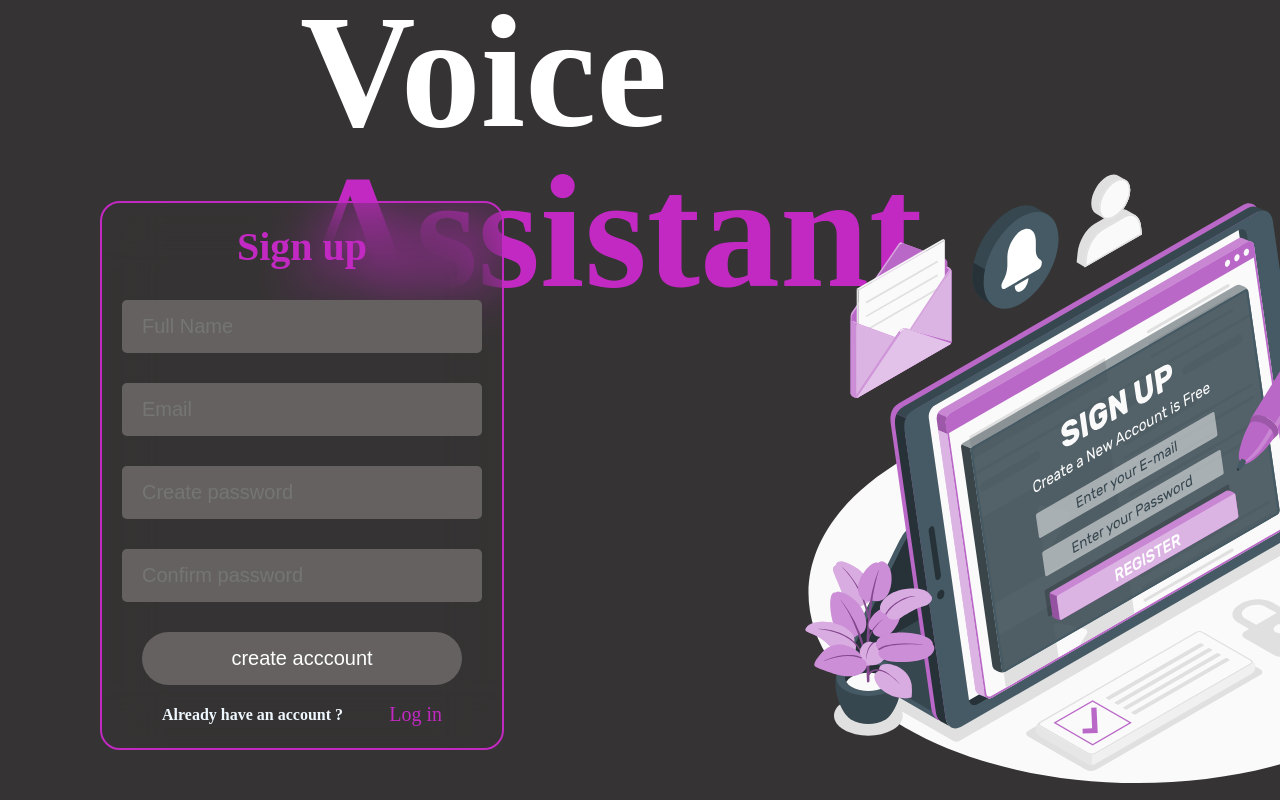
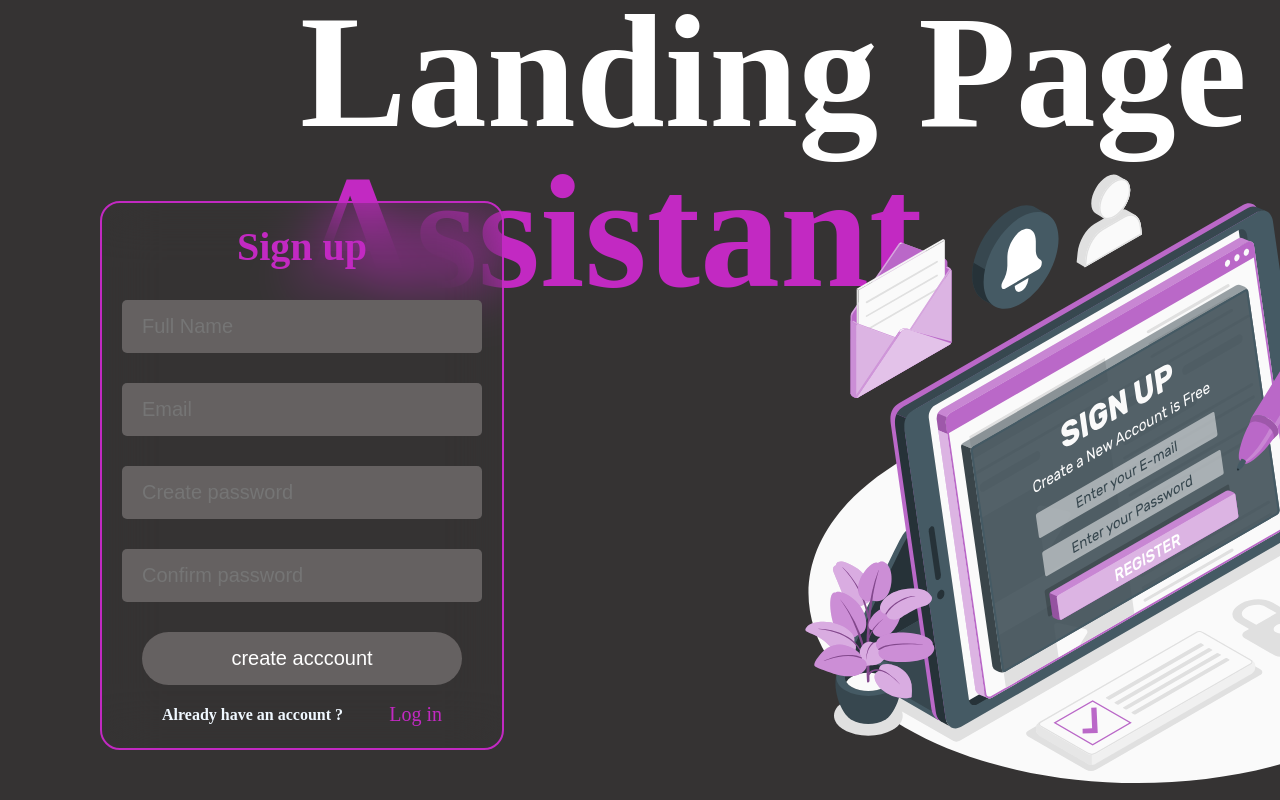
Before and after one commit to Nikhilkapkoti/Landing-page-for-websites, a plain HTML site: page createn.html in a window 1280 px wide. Shown: the top 800 px of the page. Drawn offline with Linux system fonts and the light colour scheme.

Commit message:
Update createn.html

```diff
--- a/createn.html
+++ b/createn.html
@@ -8,7 +8,7 @@
     </style>
     </head>
     <body>
-        <h3 style=" position: absolute;top:-168px; left:300px;">Voice <span>Assistant</span></h3>
+        <h3 style=" position: absolute;top:-168px; left:300px;">Landing Page <span>Assistant</span></h3>
 
         <div class="Create">
             <h2> Sign up </h2>
```
